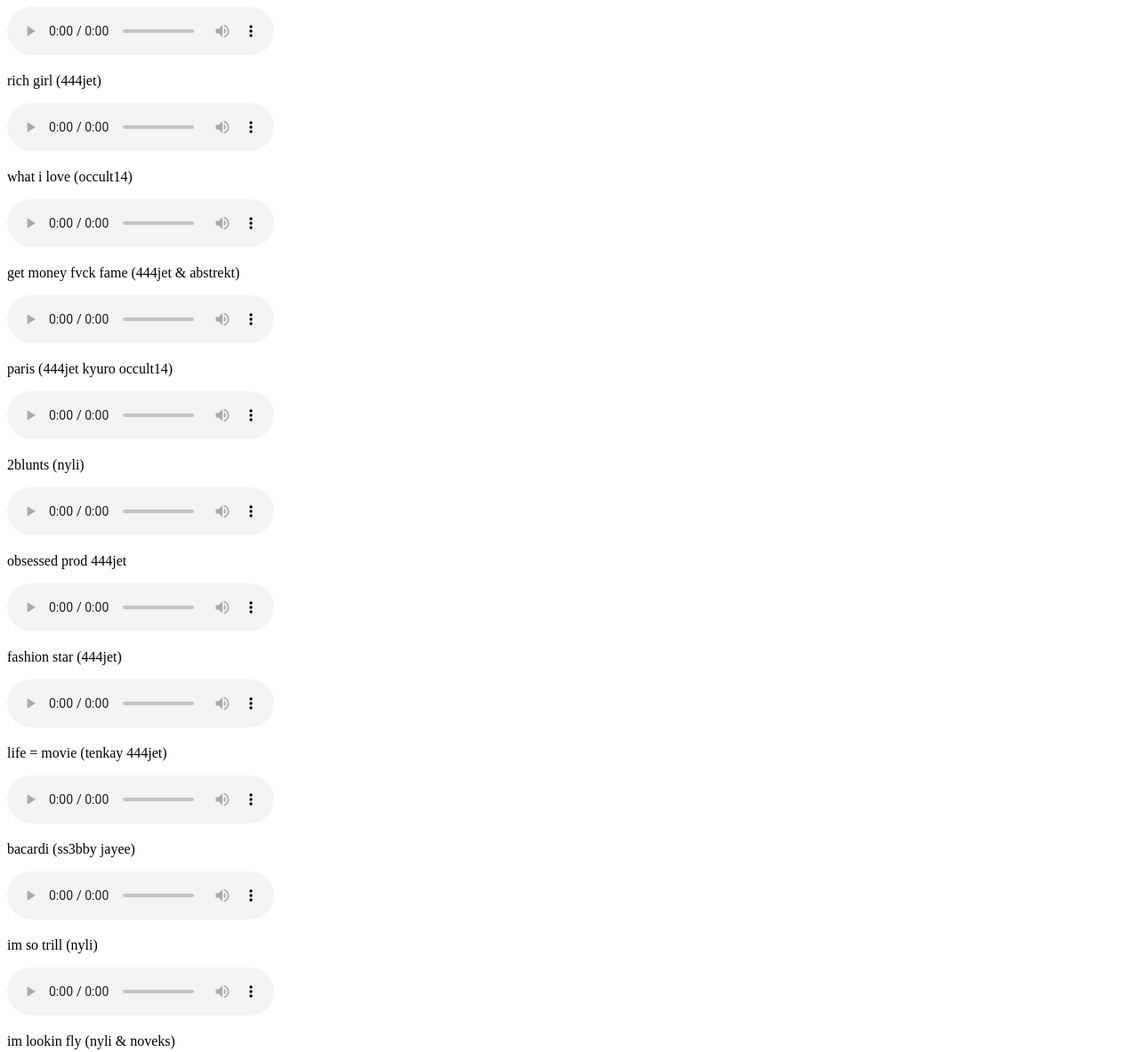
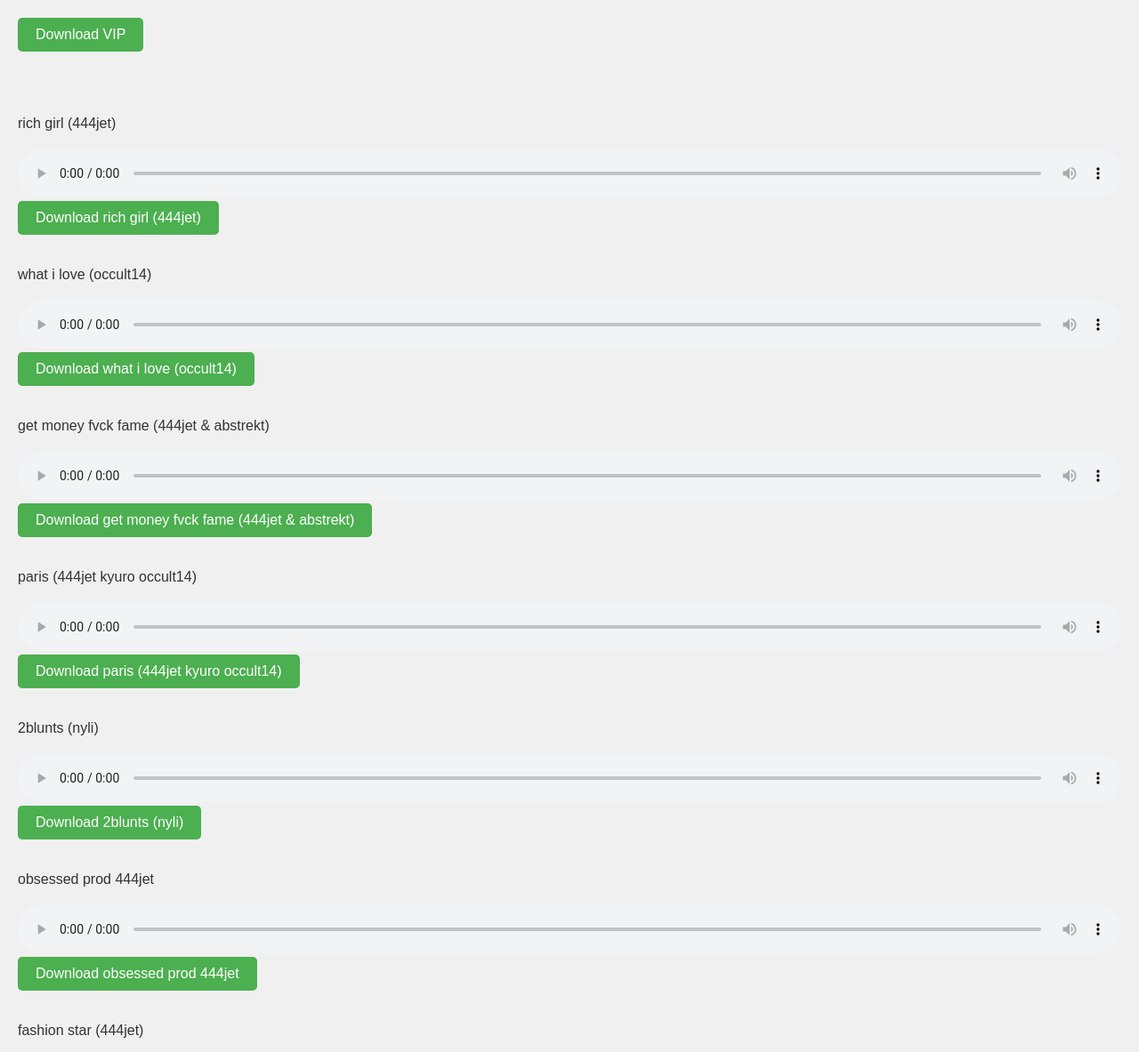
Before and after one commit to rainy-0/VIPdl.github.io, a plain HTML site: page index.html in a window 1280 px wide. Shown: the top 1183 px of the page at 89% size. Drawn offline with Linux system fonts and the light colour scheme.

Commit message:
site update

```diff
--- a/index.html
+++ b/index.html
@@ -4,92 +4,161 @@
     <meta charset="UTF-8">
     <meta name="viewport" content="width=device-width, initial-scale=1.0">
     <title>VIP</title>
+    <style>
+        body {
+            font-family: Arial, sans-serif;
+            background-color: #f0f0f0;
+            color: #333;
+            margin: 20px;
+        }
+        a {
+            color: #0066cc;
+            text-decoration: none;
+        }
+        a:hover {
+            text-decoration: underline;
+        }
+        p {
+            font-size: 16px;
+            margin-bottom: 10px;
+        }
+        audio {
+            width: 100%;
+            margin-top: 10px;
+        }
+        .download-link {
+            background-color: #4CAF50;
+            color: white;
+            padding: 10px 20px;
+            border-radius: 5px;
+            display: inline-block;
+            margin-bottom: 20px;
+        }
+        .download-link:hover {
+            background-color: #45a049;
+        }
+    </style>
 </head>
 <body>
+    <a href="VIP.zip" download class="download-link">Download VIP</a>
+    <br><br><br>
+    <p>
+        rich girl (444jet)
+    </p>
     <audio controls>
         <source src="rich girl (444jet).mp3" type="audio/mpeg">
         Your browser does not support the audio element.
     </audio>
+    <br>
+    <a href="rich girl (444jet).mp3" download class="download-link">Download rich girl (444jet)</a>
+    <br>
     <p>
-        rich girl (444jet)
+        what i love (occult14)
     </p>
     <audio controls>
         <source src="what i love (occult14).mp3" type="audio/mpeg">
         Your browser does not support the audio element.
     </audio>
+    <br>
+    <a href="what i love (occult14).mp3" download class="download-link">Download what i love (occult14)</a>
+    <br>
     <p>
-        what i love (occult14)
+        get money fvck fame (444jet & abstrekt)
     </p>
     <audio controls>
         <source src="get money fvck fame (444jet & abstrekt).mp3" type="audio/mpeg">
         Your browser does not support the audio element.
     </audio>
+    <br>
+    <a href="get money fvck fame (444jet & abstrekt).mp3" download class="download-link">Download get money fvck fame (444jet & abstrekt)</a>
+    <br>
     <p>
-        get money fvck fame (444jet & abstrekt)
+        paris (444jet kyuro occult14)
     </p>
     <audio controls>
         <source src="paris (444jet kyuro occult14).mp3" type="audio/mpeg">
         Your browser does not support the audio element.
     </audio>
+    <br>
+    <a href="paris (444jet kyuro occult14).mp3" download class="download-link">Download paris (444jet kyuro occult14)</a>
+    <br>
     <p>
-        paris (444jet kyuro occult14)
+        2blunts (nyli)
     </p>
     <audio controls>
         <source src="2blunts (nyli).mp3" type="audio/mpeg">
         Your browser does not support the audio element.
     </audio>
+    <br>
+    <a href="2blunts (nyli).mp3" download class="download-link">Download 2blunts (nyli)</a>
+    <br>
     <p>
-        2blunts (nyli)
+        obsessed prod 444jet
     </p>
     <audio controls>
         <source src="obsessed prod 444jet.mp3" type="audio/mpeg">
         Your browser does not support the audio element.
     </audio>
+    <br>
+    <a href="obsessed prod 444jet.mp3" download class="download-link">Download obsessed prod 444jet</a>
+    <br>
     <p>
-        obsessed prod 444jet
+        fashion star (444jet)
     </p>
     <audio controls>
         <source src="fashion star (444jet).mp3" type="audio/mpeg">
         Your browser does not support the audio element.
     </audio>
+    <br>
+    <a href="fashion star (444jet).mp3" download class="download-link">Download fashion star (444jet)</a>
     <p>
-        fashion star (444jet)
+        life = movie (tenkay 444jet)
     </p>
     <audio controls>
         <source src="life = movie (tenkay 444jet).mp3" type="audio/mpeg">
         Your browser does not support the audio element.
     </audio>
+    <br>
+    <a href="life = movie (tenkay 444jet).mp3" download class="download-link">Download life = movie (tenkay 444jet)</a>
+    <br>
     <p>
-        life = movie (tenkay 444jet)
+        bacardi (ss3bby jayee)
     </p>
     <audio controls>
         <source src="bacardi (ss3bby jayee).mp3" type="audio/mpeg">
         Your browser does not support the audio element.
     </audio>
+    <br>
+    <a href="bacardi (ss3bby jayee).mp3" download class="download-link">Download bacardi (ss3bby jayee)</a>
+    <br>
     <p>
-        bacardi (ss3bby jayee)
+        im so trill (nyli)
     </p>
     <audio controls>
         <source src="im so trill (nyli).mp3" type="audio/mpeg">
         Your browser does not support the audio element.
     </audio>
+    <br>
+    <a href="im so trill (nyli).mp3" download class="download-link">Download im so trill (nyli)</a>
+    <br>
     <p>
-        im so trill (nyli)
+        im lookin fly (nyli & noveks)
     </p>
     <audio controls>
         <source src="im lookin fly (nyli & noveks).mp3" type="audio/mpeg">
         Your browser does not support the audio element.
     </audio>
+    <br>
+    <a href="im lookin fly (nyli & noveks).mp3" download class="download-link">Download im lookin fly (nyli & noveks)</a>
+    <br>
     <p>
-        im lookin fly (nyli & noveks)
+        rest (444jet)
     </p>
     <audio controls>
         <source src="rest (444jet).mp3" type="audio/mpeg">
         Your browser does not support the audio element.
     </audio>
-    <p>
-        rest (444jet)
-    </p>
-    <a href="VIP.zip" download>Download VIP</a>
+    <br>
+    <a href="rest (444jet).mp3" download class="download-link">Download rest (444jet)</a>
 </body>
 </html>
```
